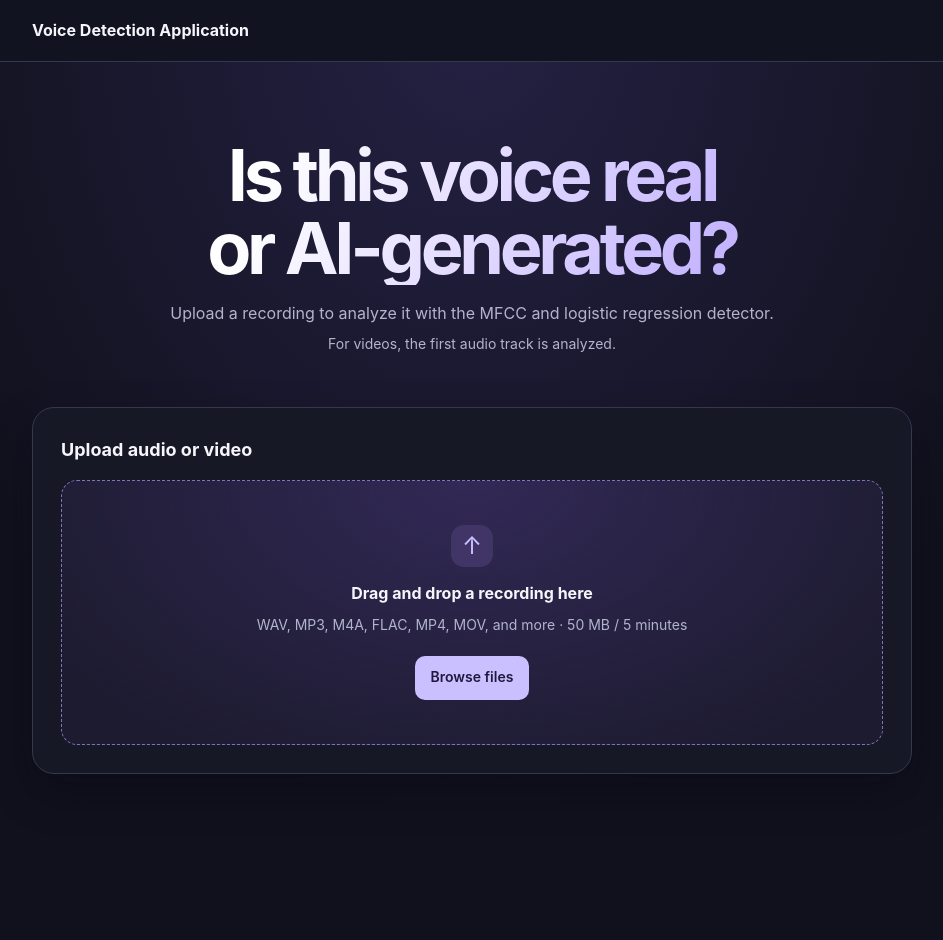
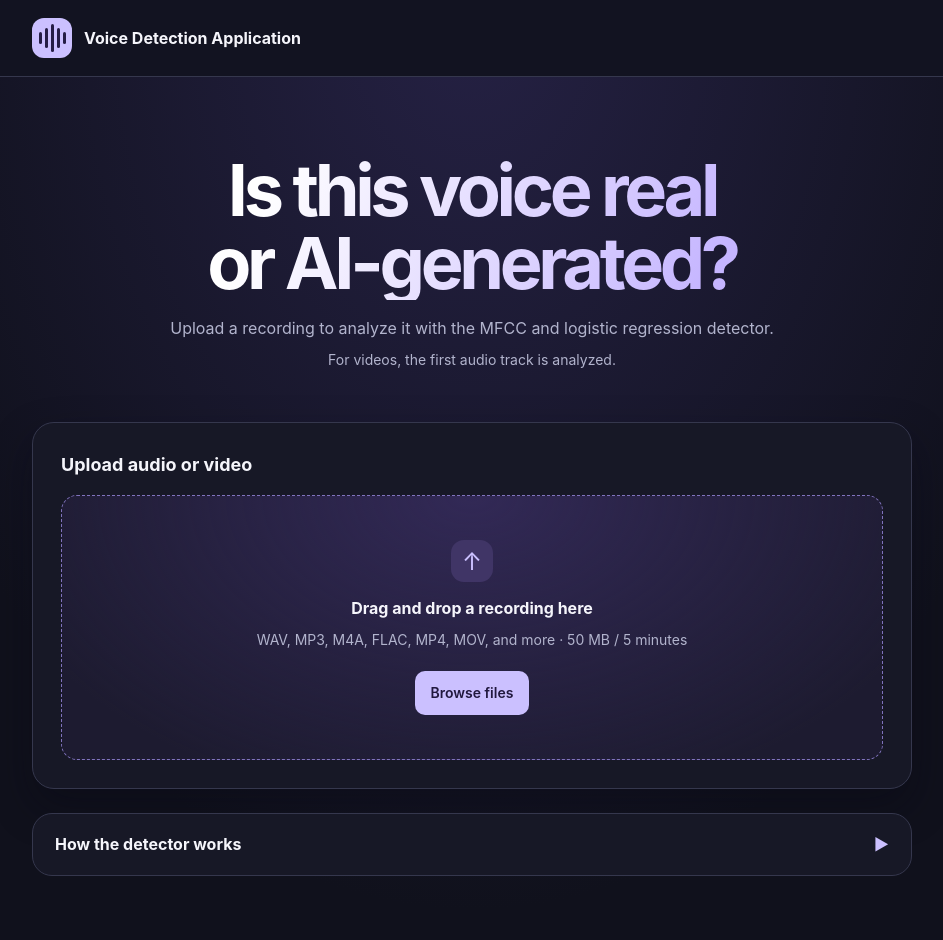
Before and after one commit to yousifsarhan/Develop-a-machine-learning-model-for-Deepfake-Voice-detection, a Flask app: page / in a window 1280 px wide. Shown: the whole page, without its empty margins (168-1111 px from the left). Before the commit the page ends 774 px from the top, so only its background shows below. Run offline with Flask 3, Linux system fonts and the light colour scheme; parts of the project's set-up code (start-up, migrations or seed data) failed here and were passed over.

Commit message:
Add detector branding and animated explainer

```diff
--- a/voice_detector_project 2/templates/index.html
+++ b/voice_detector_project 2/templates/index.html
@@ -7,7 +7,7 @@
   <link rel="stylesheet" href="{{ url_for('static', filename='style.css') }}">
 </head>
 <body>
-  <header><h1>Voice Detection Application</h1></header>
+  <header><h1><span class="voice-logo" aria-hidden="true"><i></i><i></i><i></i><i></i><i></i></span>Voice Detection Application</h1></header>
   <main>
     <section id="home">
       <h2>Is this voice real or AI-generated?</h2>
@@ -78,6 +78,22 @@
         <label>Zoom <input id="zoom" type="range" min="1" max="8" step="0.5" value="1"></label>
       </div>
     </section>
+    <details class="explainer">
+      <summary>How the detector works <span aria-hidden="true">▶</span></summary>
+      <div class="explainer-body">
+        <input type="checkbox" id="pause-demo">
+        <label for="pause-demo">Pause animation</label>
+        <div class="demo-screen" aria-hidden="true">
+          <div class="demo-bars"><i></i><i></i><i></i><i></i><i></i><i></i><i></i></div>
+          <div class="demo-track"><i></i></div>
+        </div>
+        <ol class="demo-steps">
+          <li><strong>Upload a recording</strong><p>Choose an audio file or a video. For video, the app extracts the first audio track.</p></li>
+          <li><strong>Analyze the voice</strong><p>The app converts the audio to mono at 16 kHz. It extracts MFCCs and uses logistic regression to score the recording.</p></li>
+          <li><strong>Explore the result</strong><p>Read the score, inspect the waveform and spectrogram, or listen with frequency filters. You can export the result.</p></li>
+        </ol>
+      </div>
+    </details>
   </main>
   <script src="{{ url_for('static', filename='app.js') }}"></script>
 </body>
```
